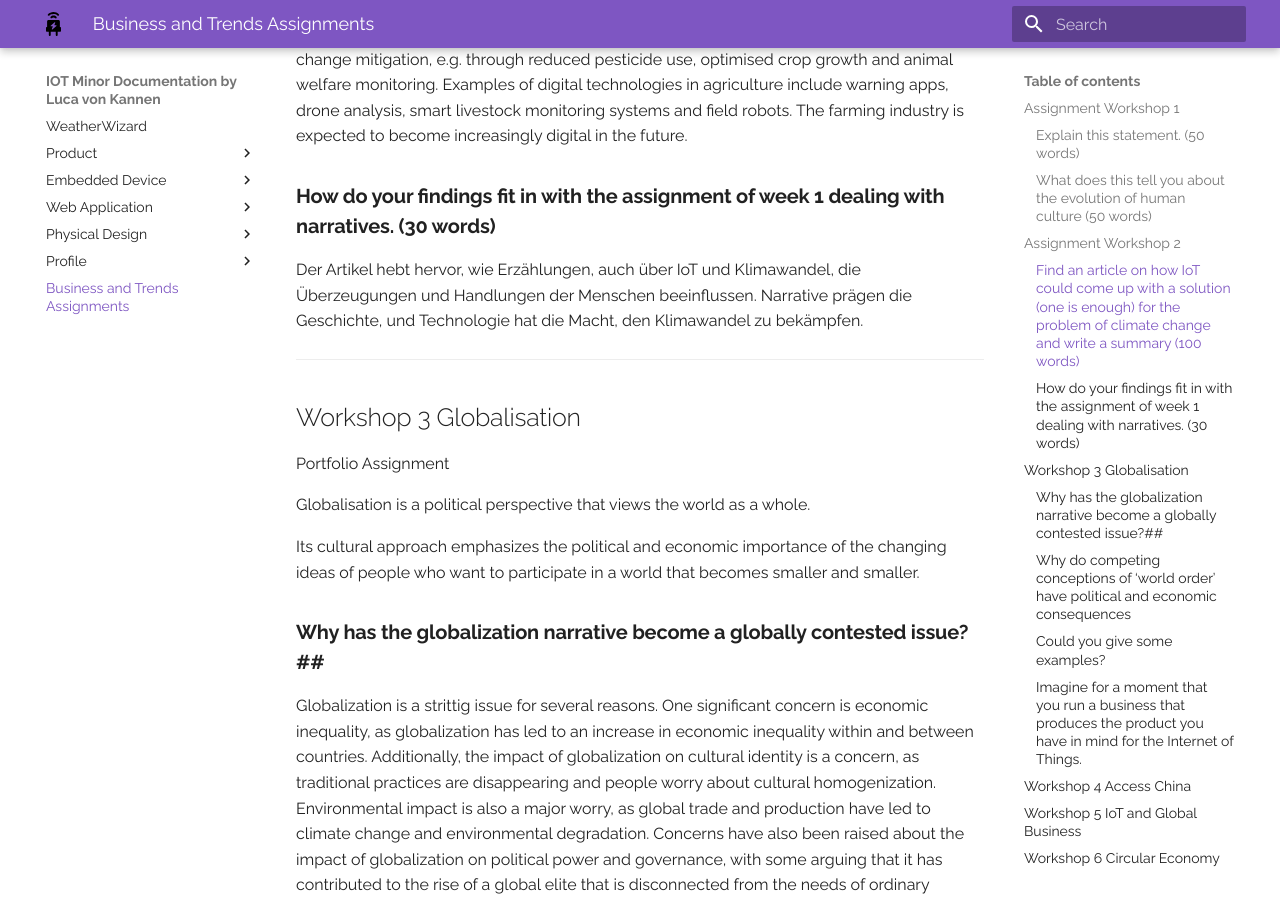
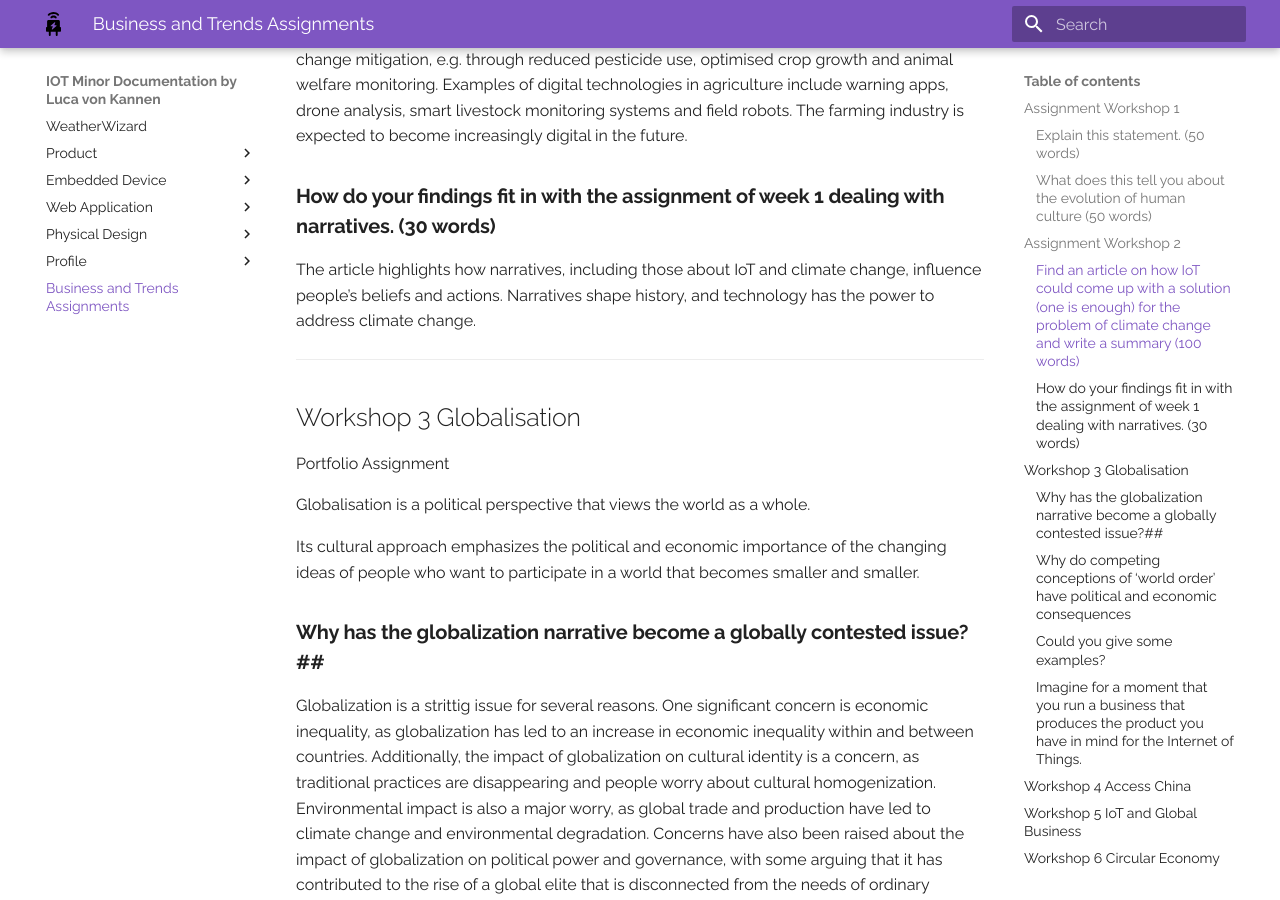
Before and after one commit to lv042/Weather-Wizard, an MkDocs documentation site: the page built from docs/bt.md, in a window 1280 px wide and 900 px high, scrolled down 1222 px. Built offline with MkDocs 1.6.1 and Material for MkDocs 9.7.7, drawn with Linux system fonts in a browser that asks for light colours.

Commit message:
Updated docs

```diff
--- a/docs/bt.md
+++ b/docs/bt.md
@@ -48,8 +48,7 @@ Agriculture is highly affected by climate change and the use of digital technolo
 ### __How do your findings fit in with the assignment of week 1 dealing with narratives. (30 words)__
 
 
-Der Artikel hebt hervor, wie Erzählungen, auch über IoT und Klimawandel, die Überzeugungen und Handlungen der Menschen beeinflussen. Narrative prägen die Geschichte, und Technologie hat die Macht, den Klimawandel zu bekämpfen.
-
+The article highlights how narratives, including those about IoT and climate change, influence people's beliefs and actions. Narratives shape history, and technology has the power to address climate change.
 
 ---
 ## Workshop 3 Globalisation
```
